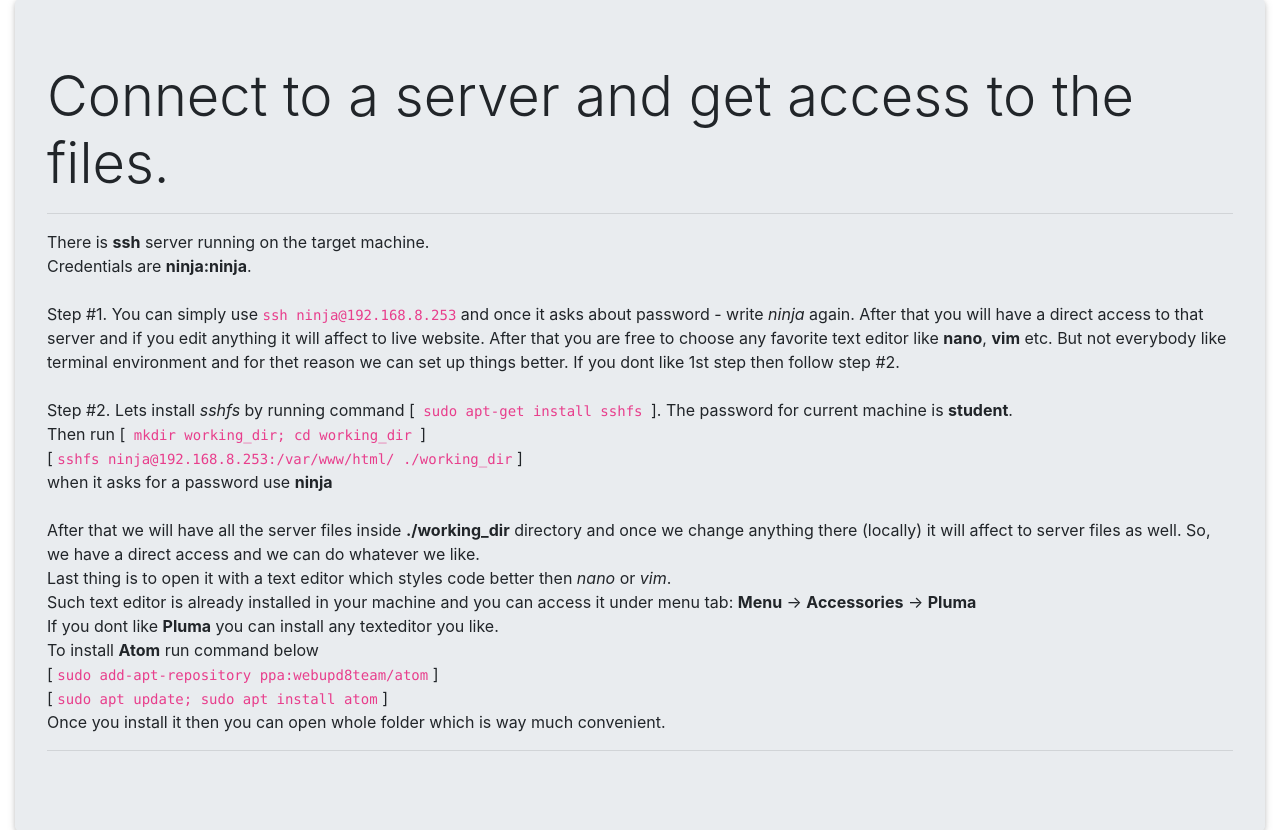
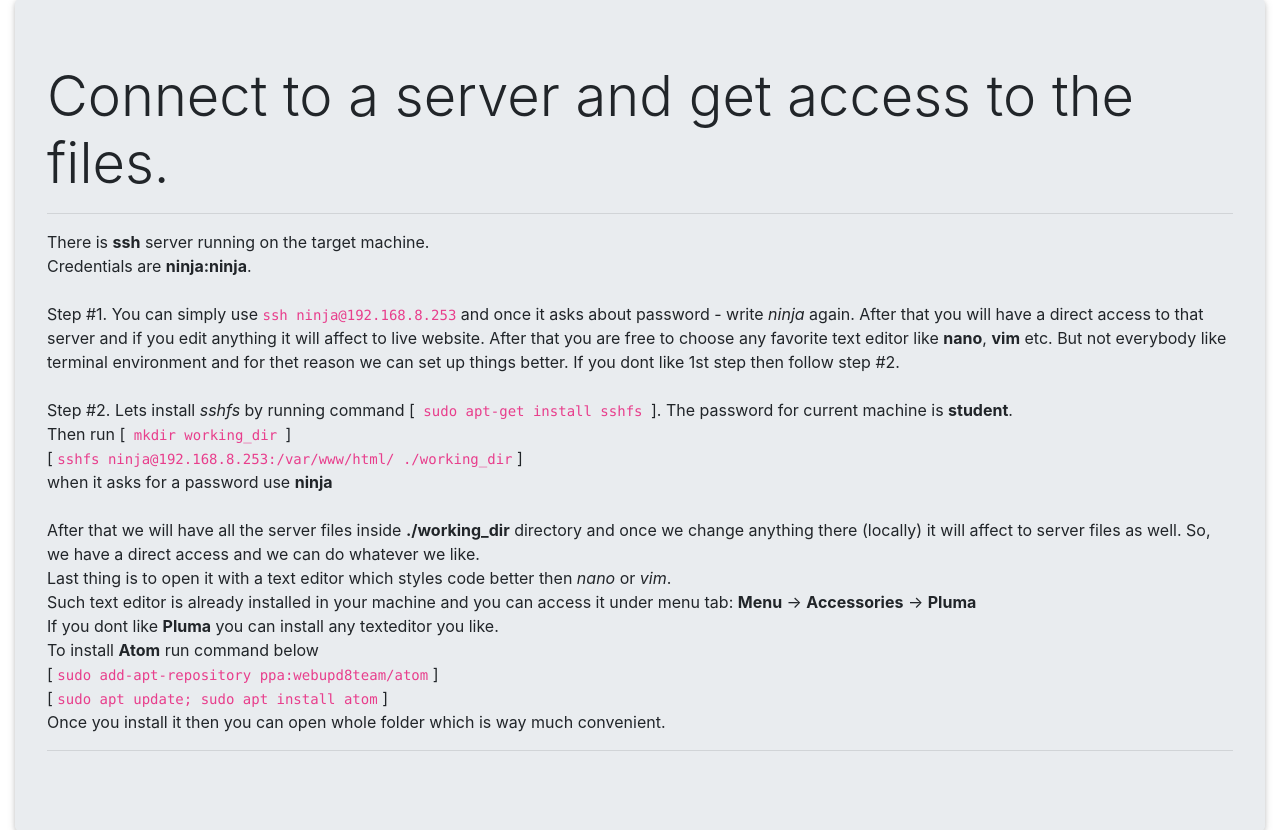
Before and after one commit to n1md7/ITI0103-applying-defense, a PHP site: page /ITI0103-level-applying-defense/ in a window 1280 px wide. Shown: the part 607-1437 px from the top of the page. Run offline with PHP 8.4, Linux system fonts and the light colour scheme; some libraries are stand-ins or nearby versions.

Commit message:
fix syntax

```diff
--- a/checker/views/Home/index.php
+++ b/checker/views/Home/index.php
@@ -31,7 +31,7 @@ $target_IP = '192.168.8.253';
         <br>
         <br>
         Step #2. Lets install <em>sshfs</em> by running command [<code> sudo apt-get install sshfs </code>]. The password for current machine is <b>student</b>.<br>
-        Then run [<code> mkdir working_dir; cd working_dir </code>]<br>
+        Then run [<code> mkdir working_dir </code>]<br>
         [ <code>sshfs ninja@<span class="target-ip"><?php echo $target_IP; ?></span>:/var/www/html/ ./working_dir</code> ]
         <br> when it asks for a password use <b>ninja</b>
         <br>
```
